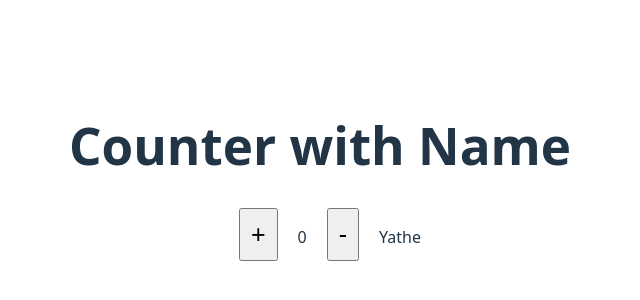
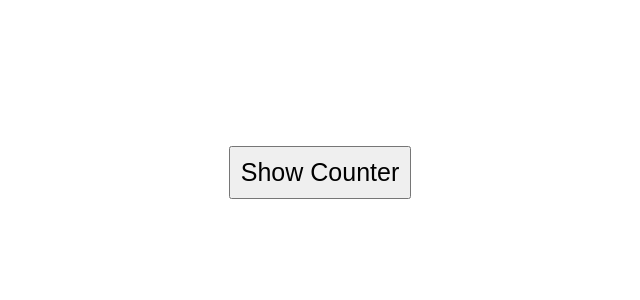
Before and after one commit to Yatheswar546/React, a React (Vite) app: page / in a window 1280 px wide. Shown: the part 228-528 px from the top of the page, without its empty margins (320-960 px from the left). Built offline with nearby package versions, Linux system fonts and the light colour scheme.

Commit message:
Conditional Rendering

```diff
--- a/src/App.jsx
+++ b/src/App.jsx
@@ -2,25 +2,13 @@
 // import reactLogo from './assets/react.svg'
 // import viteLogo from '/vite.svg'
 import './App.css'
-import Counter from './concepts/4.Props/Counter'
+import ToggleCounter from './concepts/5.ConditionalRendering/ConditionalRendering'
 
 function App() {
 
   return (
     <>
-
-      {/* <h1>Counter by 1</h1>
-      <Counter diff={1}/>
-
-      <h1>Counter by 5</h1>
-      <Counter diff={5}/>
-
-      <h1>Counter by 10</h1>
-      <Counter diff={10}/> */}
-
-      <h1>Counter with Name</h1>
-      <Counter diff={1} name="Yathe"/>
-
+      <ToggleCounter />
     </>
   )
 }
--- a/src/concepts/4.Props/Counter.jsx
+++ b/src/concepts/4.Props/Counter.jsx
@@ -1,4 +1,5 @@
 import { useState } from "react";
+import '../../index.css'
 
 export default function Counter ( {diff, name}){
 
@@ -15,7 +16,7 @@ export default function Counter ( {diff, name}){
     }
 
     return(
-        <div>
+        <div className="Counter">
             <button onClick={handleAdd}>+</button>
             {counter}
             <button onClick={handleSub}>-</button>
--- /dev/null
+++ b/src/concepts/5.ConditionalRendering/ConditionalRendering.jsx
@@ -0,0 +1,32 @@
+import { useState } from 'react';
+import Counter from '../4.Props/Counter'
+
+export default function ToggleCounter() {
+    const [showCounter, setShowCounter] = useState(false);
+
+    function handleToggle() {
+
+        // 1st Method:
+        // if(showCounter){
+        //     setShowCounter(false);
+        // } else{
+        //     setShowCounter(true);
+        // }
+
+        // 2nd Method:
+        // showCounter ? setShowCounter(false) : setShowCounter(true);
+
+        // 3rd Method:
+        setShowCounter(!showCounter)
+    }
+    return (
+        <div>
+            <button onClick={handleToggle}>
+                {showCounter ? "Hide Counter" : "Show Counter"}
+            </button>
+
+            {showCounter && <Counter diff={1} name="Yathe" />}
+        </div>
+    )
+
+}
--- a/src/index.css
+++ b/src/index.css
@@ -36,6 +36,10 @@ button{
   font-size: 30px;
 }
 
+.Counter{
+  margin-top: 20px;
+}
+
 @media (prefers-color-scheme: light) {
   :root {
     color: #213547;
```
Also changed, not shown: src/concepts/5.ConditionalRendering/notes.txt (added).
